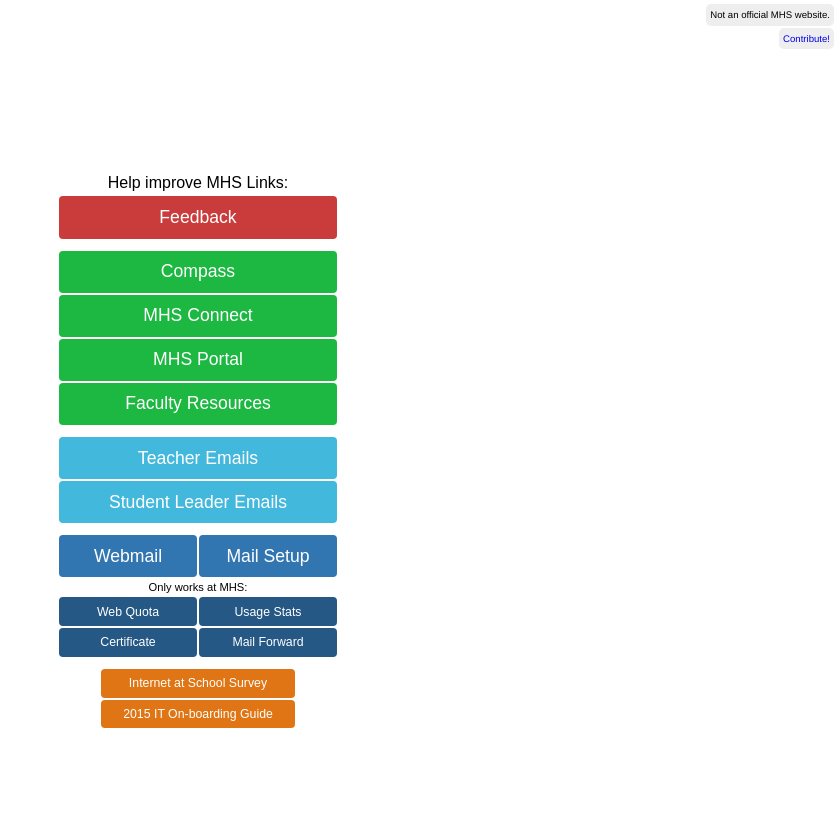
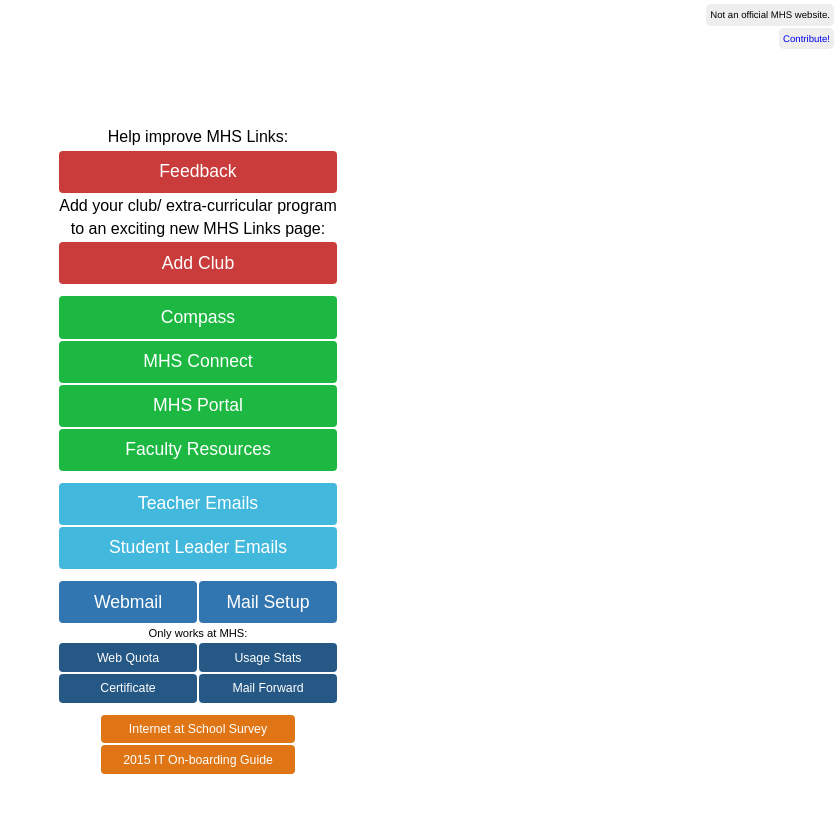
Before and after one commit to mhslinks/mhslinks.github.io, a Jekyll site: the page built from index.html, in a window 1280 px wide. Shown: the top 813 px of the page, without its empty margins (442-1280 px from the left). Built offline with Jekyll 4.4.1, drawn with Linux system fonts in a browser that asks for light colours.

Commit message:
add club signup link to homepage

```diff
--- a/_data/links.yml
+++ b/_data/links.yml
@@ -2,6 +2,13 @@
 
 - name: Feedback
   url: http://goo.gl/forms/M9wpKCkuBq
+  size: 1-1
+  colour: red
+
+- text: "Add your club/ extra-curricular program to an exciting new MHS Links page:"
+
+- name: Add Club
+  url: http://goo.gl/forms/CMXlCvbRgm
   size: 1-1
   colour: red
 
```
